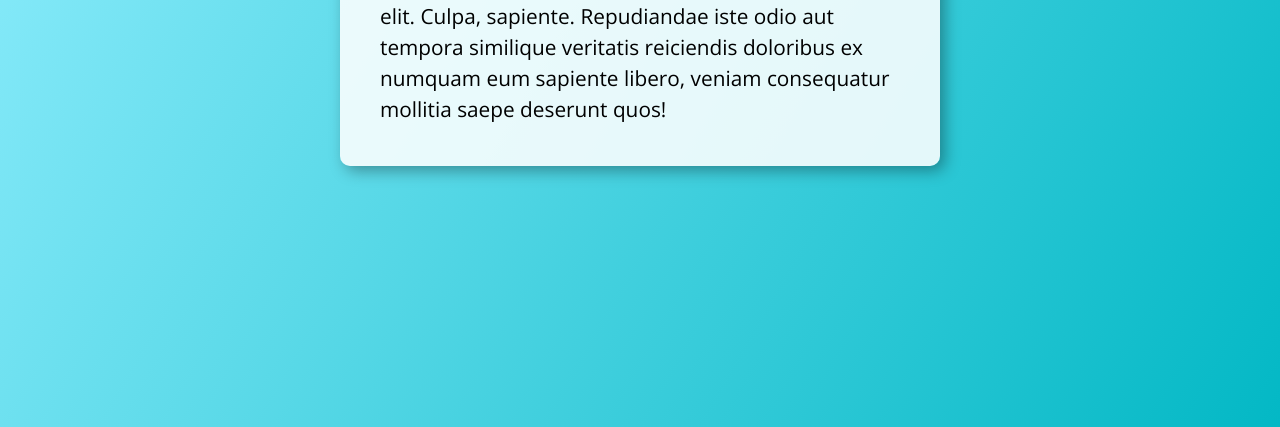
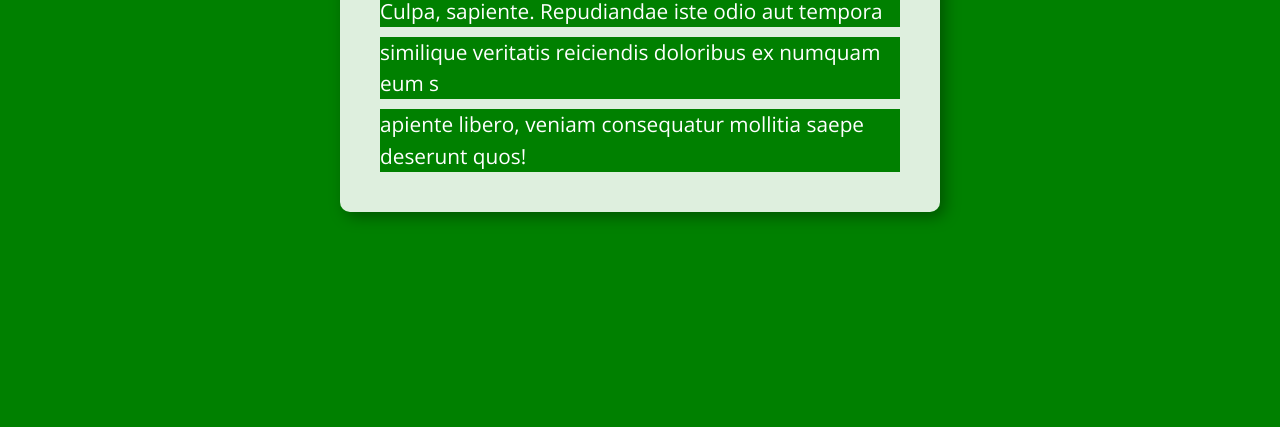
Before and after one commit to willolivers/CursoJS-UDEMY, a plain HTML site: page Aula38/exercicioForOf.html in a window 1280 px wide. Shown: the part 373-800 px from the top of the page. Drawn offline with nearby package versions, Linux system fonts and the light colour scheme.

Commit message:
exercicio for of

```diff
--- a/Aula38/assets/js/index.js
+++ b/Aula38/assets/js/index.js
@@ -0,0 +1,11 @@
+const paragrafos = document.querySelector('.paragrafos');
+const ps = paragrafos.querySelectorAll('p');
+
+const estiloBody = getComputedStyle(document.body);
+const backgroundColorBody = estiloBody.backgroundColor;
+
+
+  for (let p of ps) {
+    p.style.backgroundColor = backgroundColorBody;
+    p.style.color = '#ffffff'
+  }
--- a/Aula38/assets/style/style.css
+++ b/Aula38/assets/style/style.css
@@ -14,7 +14,7 @@
 }
 
 body{
-    background: var(--degrade-color);
+    background: green;
     width: 100vw;
     height: 100vh;
     display: flex;
--- a/Aula38/index.html
+++ b/Aula38/exercicioForOf.html
@@ -12,12 +12,22 @@
 <body>
     <section class="container">
         <h1>Lorem ipsum dolor sit amet</h1>
+
         <div class="paragrafos">
             <p>
-                Lorem ipsum, dolor sit amet consectetur adipisicing elit. Culpa, sapiente. Repudiandae iste odio aut tempora
-                similique veritatis reiciendis doloribus ex numquam eum sapiente libero, veniam consequatur mollitia saepe
+                Lorem ipsum, dolor sit amet consectetur adipisicing elit.
+            </p>
+            <p>
+                Culpa, sapiente. Repudiandae iste odio aut tempora
+            </p>
+            <p>
+                similique veritatis reiciendis doloribus ex numquam eum s
+            </p>
+            <p>
+                apiente libero, veniam consequatur mollitia saepe
                 deserunt quos!
             </p>
+
         </div>
     </section>
 
```
